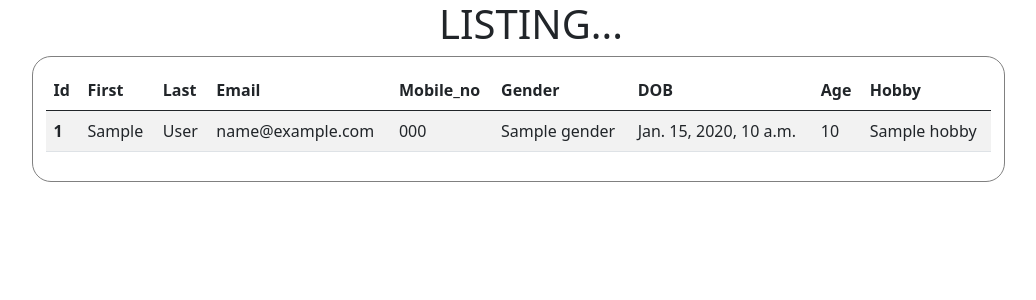
After one commit to yashthinktanker/customer_regiser, a Django app: template main/templates/customer_list.html in a window 1280 px wide. The commit adds this page. Shown: the top 300 px of the page, without its empty margins (109-1145 px from the left). Run offline with Django 3.2, Linux system fonts and the light colour scheme; the template is opened without the code that fills it: most values are stand-ins (such as "Sample title", 1, 10 or a date in 2020).

Commit message:
new functionality add

```diff
--- a/main/models.py
+++ b/main/models.py
@@ -15,11 +15,11 @@ class CustomerRegister(models.Model):
         return self.first_name
 
 class Age(models.Model):
-    user_id=models.ForeignKey(CustomerRegister,on_delete=models.CASCADE)
+    user_id=models.OneToOneField(CustomerRegister,on_delete=models.CASCADE,related_name='age')
     age=models.IntegerField()
 
 
 
 class Hobbies(models.Model):
-    user_id=models.ForeignKey(CustomerRegister,on_delete=models.CASCADE)
+    user_id=models.ForeignKey(CustomerRegister,on_delete=models.CASCADE,related_name='hobby')
     hobby = models.CharField(max_length=50)
--- /dev/null
+++ b/main/templates/customer_list.html
@@ -0,0 +1,56 @@
+{% load static %}
+<!DOCTYPE html>
+<html lang="en">
+<head>
+    <meta charset="UTF-8">
+    <meta name="viewport" content="width=device-width, initial-scale=1.0">
+    <title>Document</title>
+        <link rel="stylesheet" href="{% static 'css/style.css' %}">
+    <link href="https://cdn.jsdelivr.net/npm/bootstrap@5.0.2/dist/css/bootstrap.min.css" rel="stylesheet" integrity="sha384-EVSTQN3/azprG1Anm3QDgpJLIm9Nao0Yz1ztcQTwFspd3yD65VohhpuuCOmLASjC" crossorigin="anonymous">
+
+</head>
+<body>
+    <center><h1> LISTING...  </h1></center>
+<div style="    width: 76%;
+    align-items: center;
+    margin-left: 11%;
+    padding: 1%;
+    border: 1px solid gray;
+    border-radius: 19px;">
+
+    <table class="table table-striped table-hover">
+
+  <thead>
+    <tr>
+      <th scope="col">Id</th>
+      <th scope="col">First</th>
+      <th scope="col">Last</th>
+      <th scope="col">Email</th>
+      <th scope="col">Mobile_no</th>
+      <th scope="col">Gender</th>
+      <th scope="col">DOB</th>
+      <th scope="col">Age</th>
+      <th scope="col">Hobby</th>
+    </tr>
+  </thead>
+  <tbody>
+    {% for i in customer %}
+        <tr>
+            <th scope="row">{{i.id}}</th>
+            <td>{{i.first_name}}</td>
+            <td>{{i.last_name}}</td>
+            <td>{{i.email}}</td>
+            <td>{{i.mobile_no}}</td>
+            <td>{{i.gender}}</td>
+            <td>{{i.dob}}</td>
+            <td>{{i.age.age}}</td>
+            {% for j in i.hobby.all %}
+                <td>{{j.hobby}}</td>
+            {% endfor %}
+        </tr>
+    {% endfor %}
+  </tbody>
+</table>
+</div>
+</body>
+</html>
--- a/main/templates/otp.html
+++ b/main/templates/otp.html
@@ -119,9 +119,7 @@
         <button type="submit"
                 name="action"
                 value="resend"
-                class="btn btn-resend"
-                id="resendBtn"
-                disabled>
+                class="btn btn-resend">
             Resend OTP
         </button>
     </form>
@@ -146,6 +144,7 @@
             clearInterval(countdown);
             timerEl.innerText = "00:00";
             resendBtn.disabled = false;
+
         }
     }, 1000);
 </script>
--- a/main/urls.py
+++ b/main/urls.py
@@ -6,5 +6,5 @@ urlpatterns = [
     path('',views.home,name="home"),
     path('login',views.login,name="login"),
     path('otp', views.otp_verify, name='otp'),
-
+    path('customer_list', views.customer_list, name='customer_list'),
 ]
```
Also changed, not shown: main/views.py (+26 -3 lines), main/migrations/0004_alter_age_user_id_alter_hobbies_user_id.py (added).
